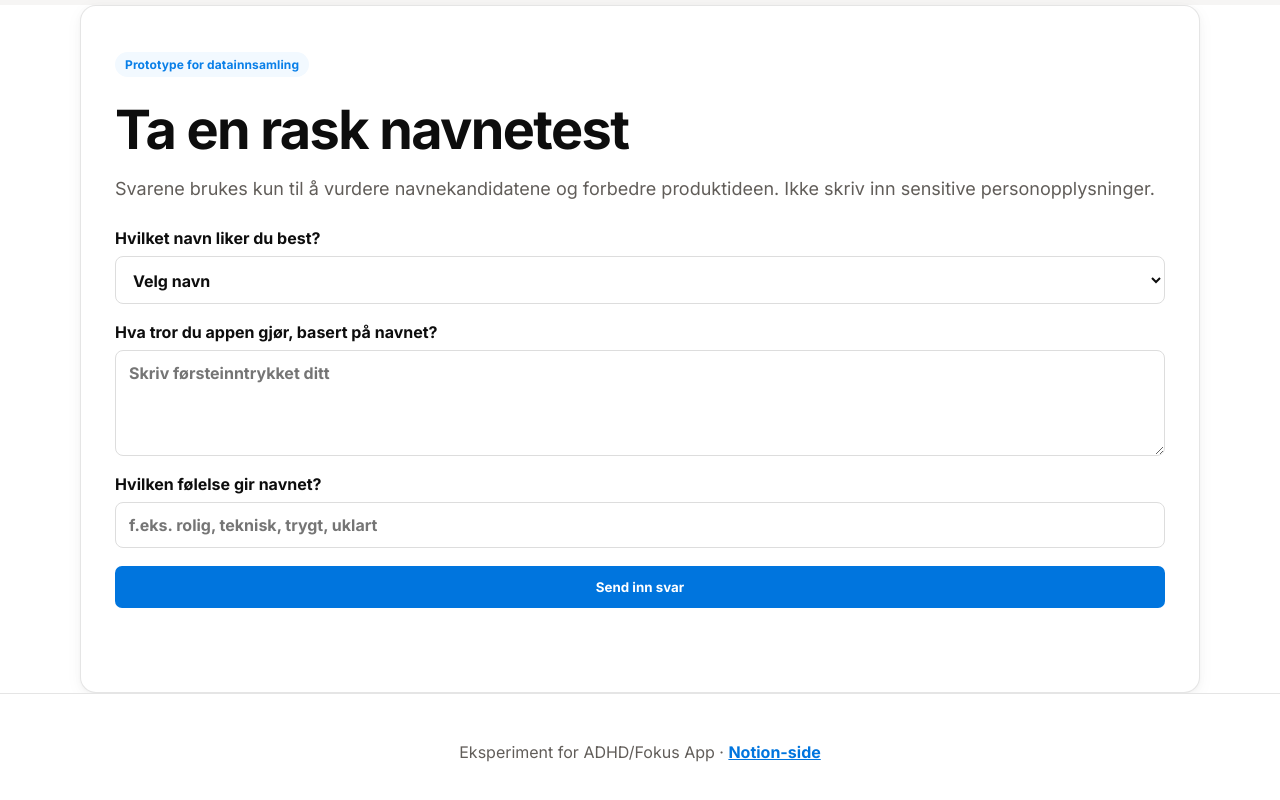
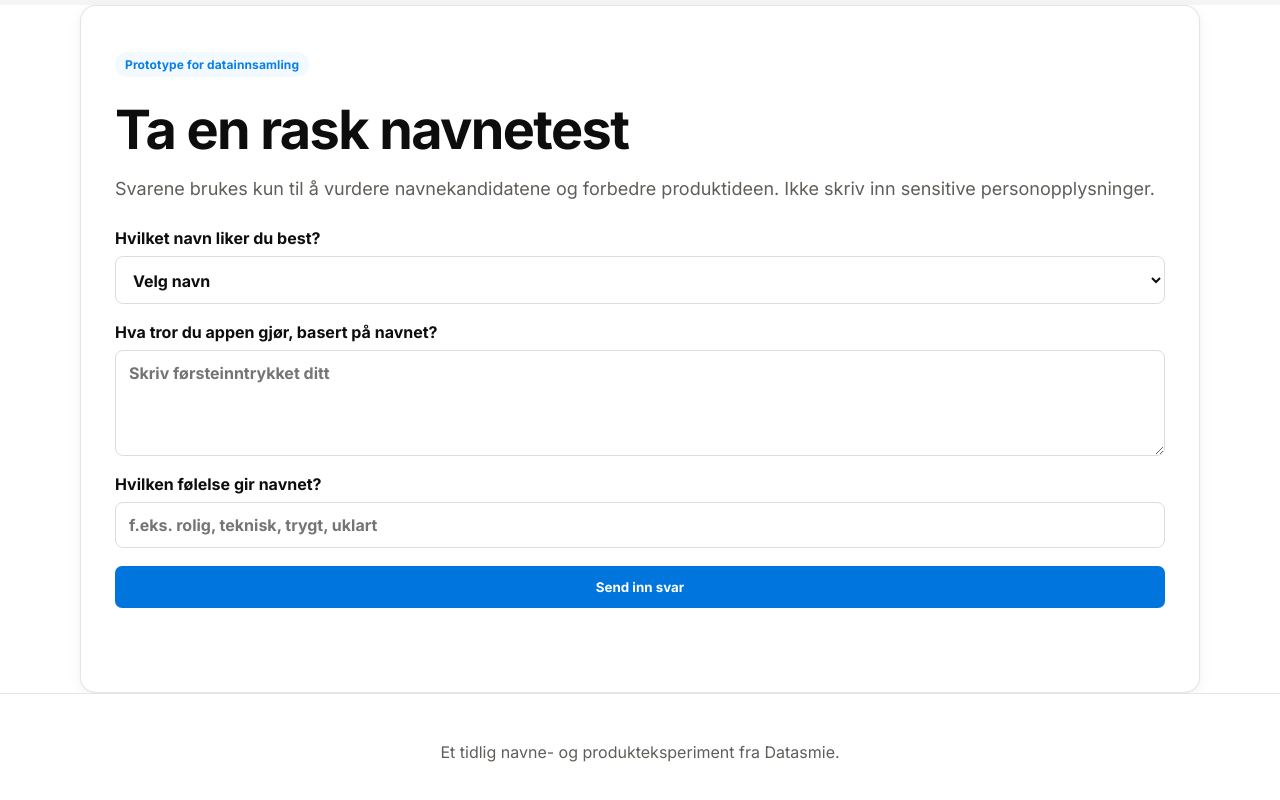
Before and after one commit to glennf/adhd-focus-name-test, a plain HTML site: page index.html in a window 1280 px wide. Shown: the part 2158-2958 px from the top of the page. Drawn offline with Linux system fonts and the light colour scheme.

Commit message:
fix: remove internal Notion link from footer

```diff
--- a/index.html
+++ b/index.html
@@ -121,7 +121,7 @@
   </main>
 
   <footer>
-    <p>Eksperiment for ADHD/Fokus App · <a href="https://www.notion.so/ADHD-Fokus-App-Voice-first-brain-dump-organisering-36b3fac2d68a81eabf31ebfd379da922">Notion-side</a></p>
+    <p>Et tidlig navne- og produkteksperiment fra Datasmie.</p>
   </footer>
 
   <script src="script.js"></script>
```
